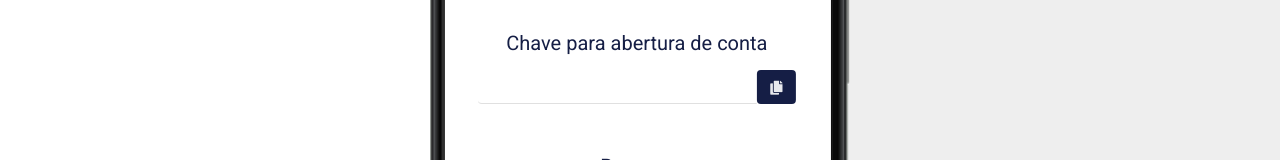
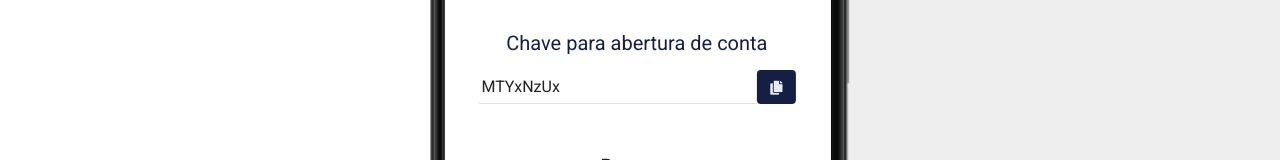
Before and after one commit to fabioconejo/portabilidade-conta, an Angular app: page /portabilidade/resumo in a window 1280 px wide. Shown: the part 339-499 px from the top of the page. Built offline with nearby package versions, Linux system fonts and the light colour scheme.

Commit message:
token apresentado em tela de abertura de conta vinda de outro banco

```diff
--- a/src/app/resumo-portabilidade/resumo-portabilidade.component.html
+++ b/src/app/resumo-portabilidade/resumo-portabilidade.component.html
@@ -3,7 +3,7 @@
 
     <div class='componente-pergunta'>
         <div class="ui fluid action input">
-            <input type="text" [readonly]="true" [(ngModel)]='chavePortabilidade' #chave>
+            <input [(ngModel)]='token' type="text" [readonly]="true" #chave>
 
             <button class="ui teal right icon button" (click)="copyInputMessage(chave)">
                 <i class="copy icon"></i>
--- a/src/app/resumo-portabilidade/resumo-portabilidade.component.ts
+++ b/src/app/resumo-portabilidade/resumo-portabilidade.component.ts
@@ -7,27 +7,28 @@ declare var $;
 @Component({
   selector: 'app-resumo-portabilidade',
   templateUrl: './resumo-portabilidade.component.html',
+  providers: [ClienteService],
   styleUrls: ['./resumo-portabilidade.component.css']
 })
 export class ResumoPortabilidadeComponent implements OnInit {
-  chavePortabilidade:string = "SGFja2FTYWZyYSAyMDIw";
+  token:string = "SGFja2FTYWZyYSAyMDIw";
   nomeCliente:string;
   cpfCliente:string;
   valorTranferencia:number;
   apenasDados:boolean = false;
   nomeBanco:string;
 
-  constructor() {
+  constructor(private _clienteService: ClienteService) {
+
+  }
+
+  ngOnInit(): void {
     this.nomeCliente = ClienteService.nomeCliente;
     this.cpfCliente = ClienteService.cpfCliente;
     this.valorTranferencia = ClienteService.valorTranferencia;
     this.apenasDados = ClienteService.apenasDados;
     this.nomeBanco = ClienteService.nomeBanco;
-    this.chavePortabilidade = ClienteService.chavePortabilidade;
-  }
-
-  ngOnInit(): void {
-
+    this.token = this._clienteService.generateToken();
   }
 
   copyInputMessage(inputElement){
```
